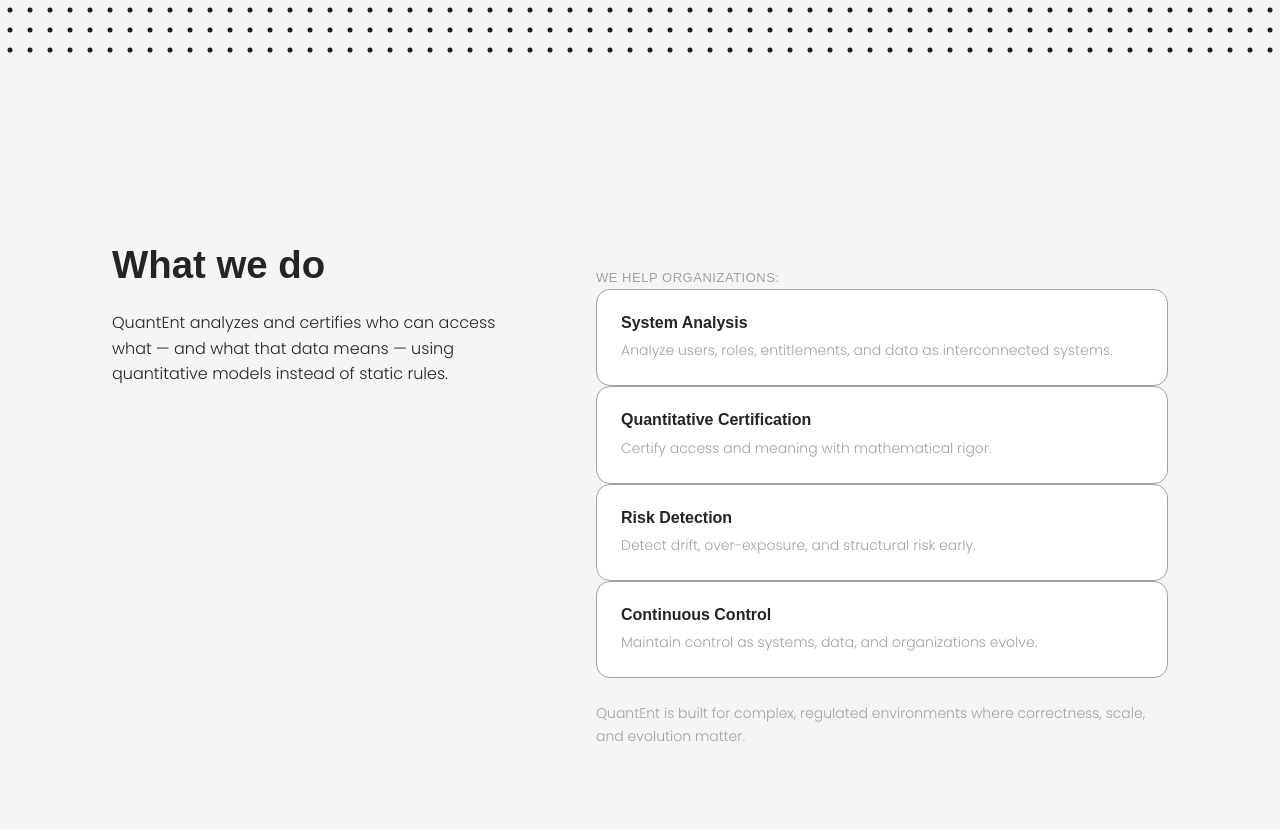
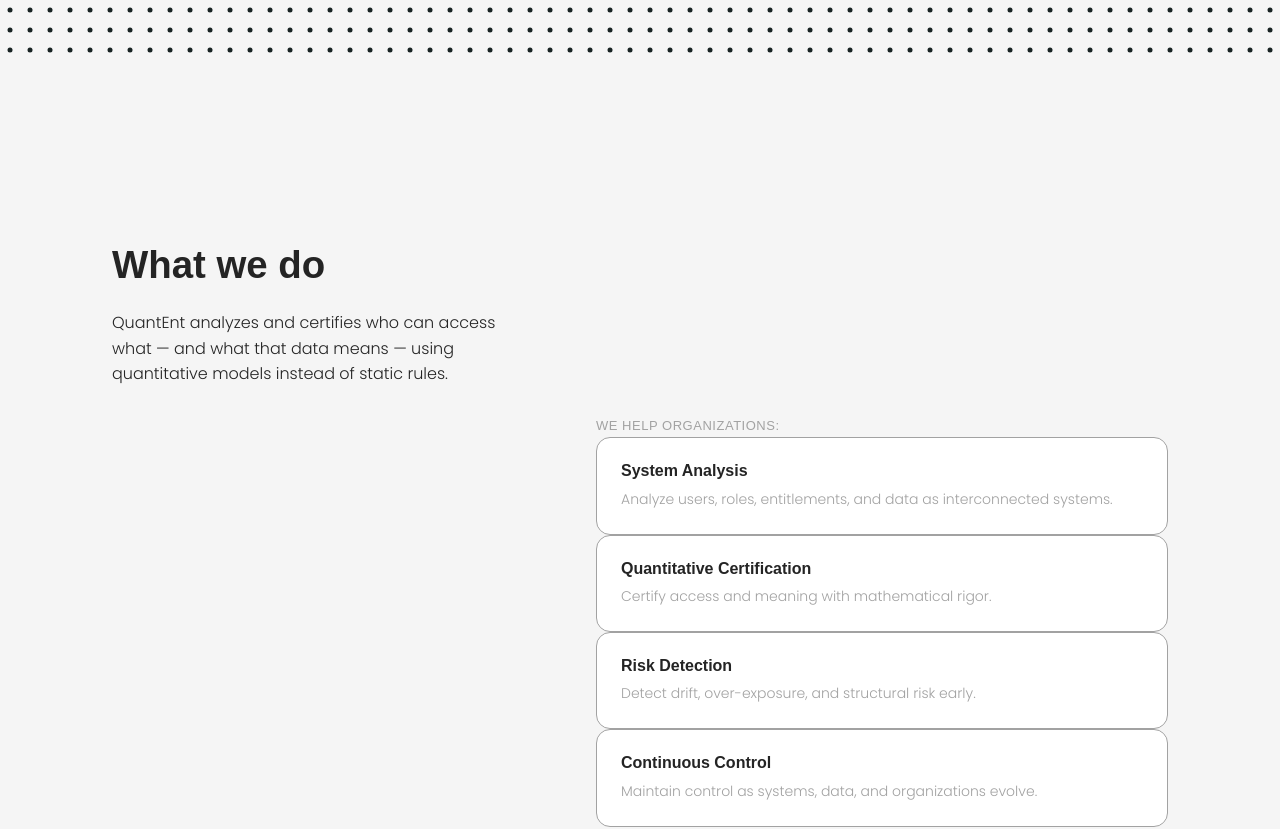
Before and after one commit to quantent-web/quantent-web, a Next.js app: page / in a window 1280 px wide. Shown: the part 740-1569 px from the top of the page. Built offline with nearby package versions, Linux system fonts and the light colour scheme; a web font is replaced by a local one.

Commit message:
fix(home): make sticky split chapters scroll one beat per viewport

```diff
--- a/app/components/StickySplitBlock/StickySplitBlock.module.css
+++ b/app/components/StickySplitBlock/StickySplitBlock.module.css
@@ -1,18 +1,17 @@
 .block {
   width: 100%;
   overflow: visible;
+  overflow-x: clip;
 }
 
 .chapter {
-  --beatStep: clamp(220px, 35vh, 520px);
   display: grid;
   grid-template-columns: minmax(280px, 420px) 1fr;
   gap: 64px;
-  min-height: calc(100svh + (var(--beats, 1) - 1) * var(--beatStep));
+  min-height: calc(var(--beats, 1) * 100svh);
   padding-block: 120px;
   align-items: start;
   overflow: visible;
-  overflow-x: clip;
 }
 
 .left {
@@ -30,20 +29,21 @@
   flex-direction: column;
   gap: 32px;
   overflow: visible;
-  overflow-x: clip;
 }
 
 .stack {
   display: flex;
   flex-direction: column;
-  align-items: stretch;
   width: 100%;
   gap: 32px;
 }
 
 .beat {
   width: 100%;
-  min-height: var(--beatStep);
+  min-height: 100svh;
+  display: flex;
+  flex-direction: column;
+  justify-content: center;
 }
 
 .beat > * {
@@ -57,6 +57,8 @@
 .right :global(.card) {
   width: 100%;
   max-width: 100%;
+  height: auto;
+  min-height: 0;
 }
 
 .h2 {
@@ -78,4 +80,8 @@
   .sticky {
     position: static;
   }
+
+  .beat {
+    min-height: auto;
+  }
 }
```
